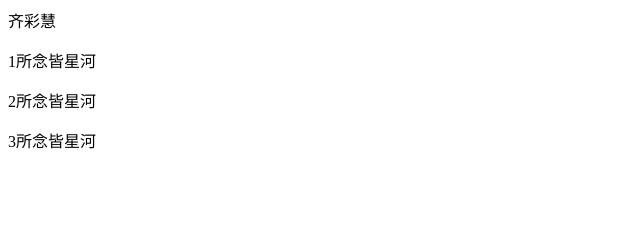
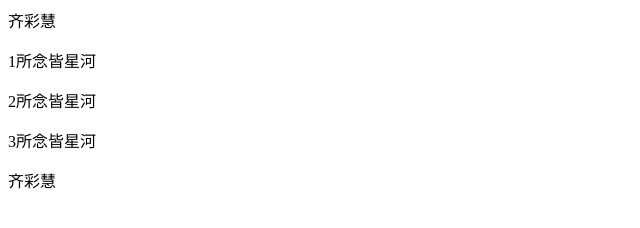
Before and after one commit to qicaihui/ch, a plain HTML site: page index.html in a window 1280 px wide. Shown: the full height of the page, 0-640 px from the left. Drawn offline with Linux system fonts and the light colour scheme.

Commit message:
好好好

```diff
--- a/index.html
+++ b/index.html
@@ -12,5 +12,6 @@
         <p>2所念皆星河</p>
         <p>3所念皆星河</p>
     </div>
+    齐彩慧
 </body>
 </html>
```
